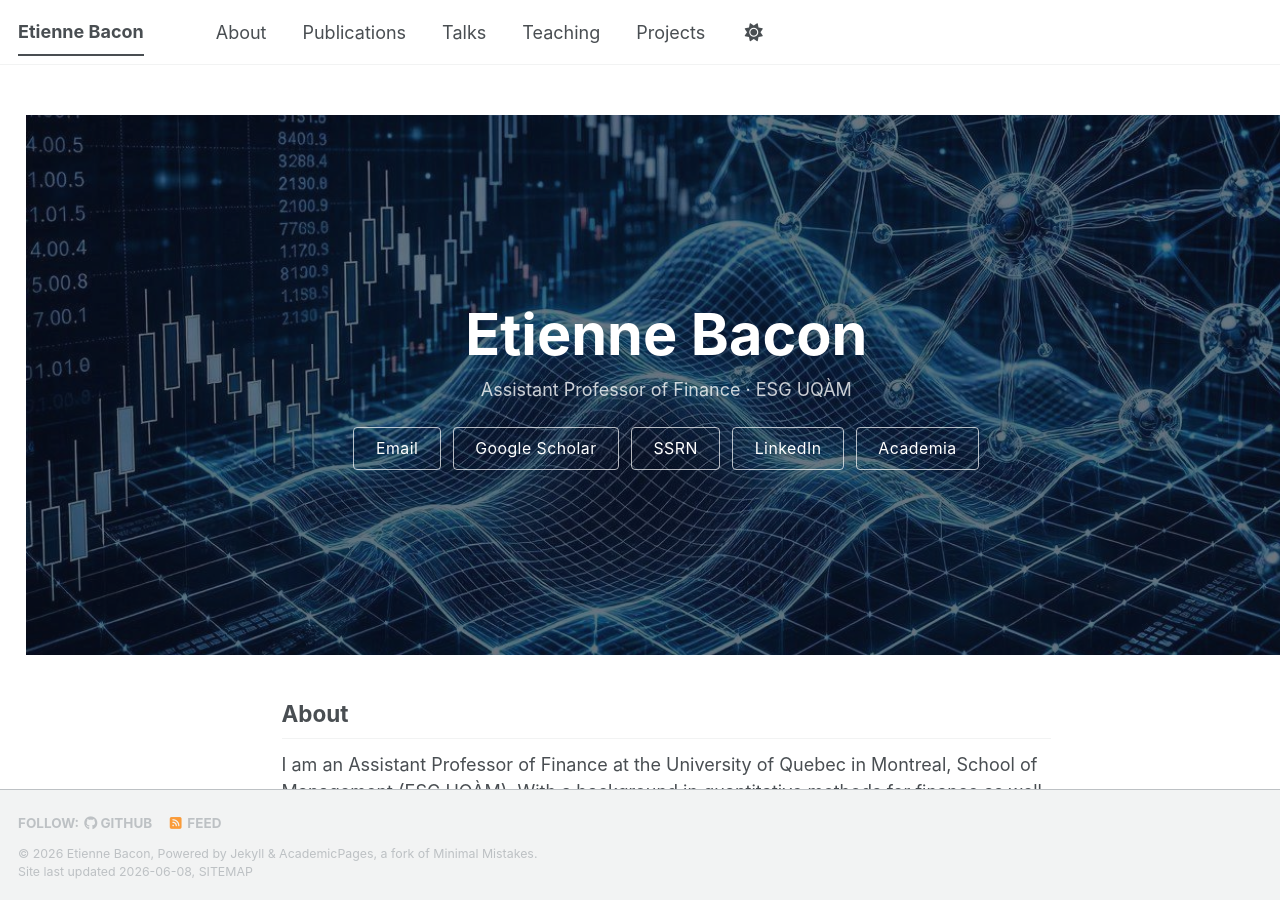
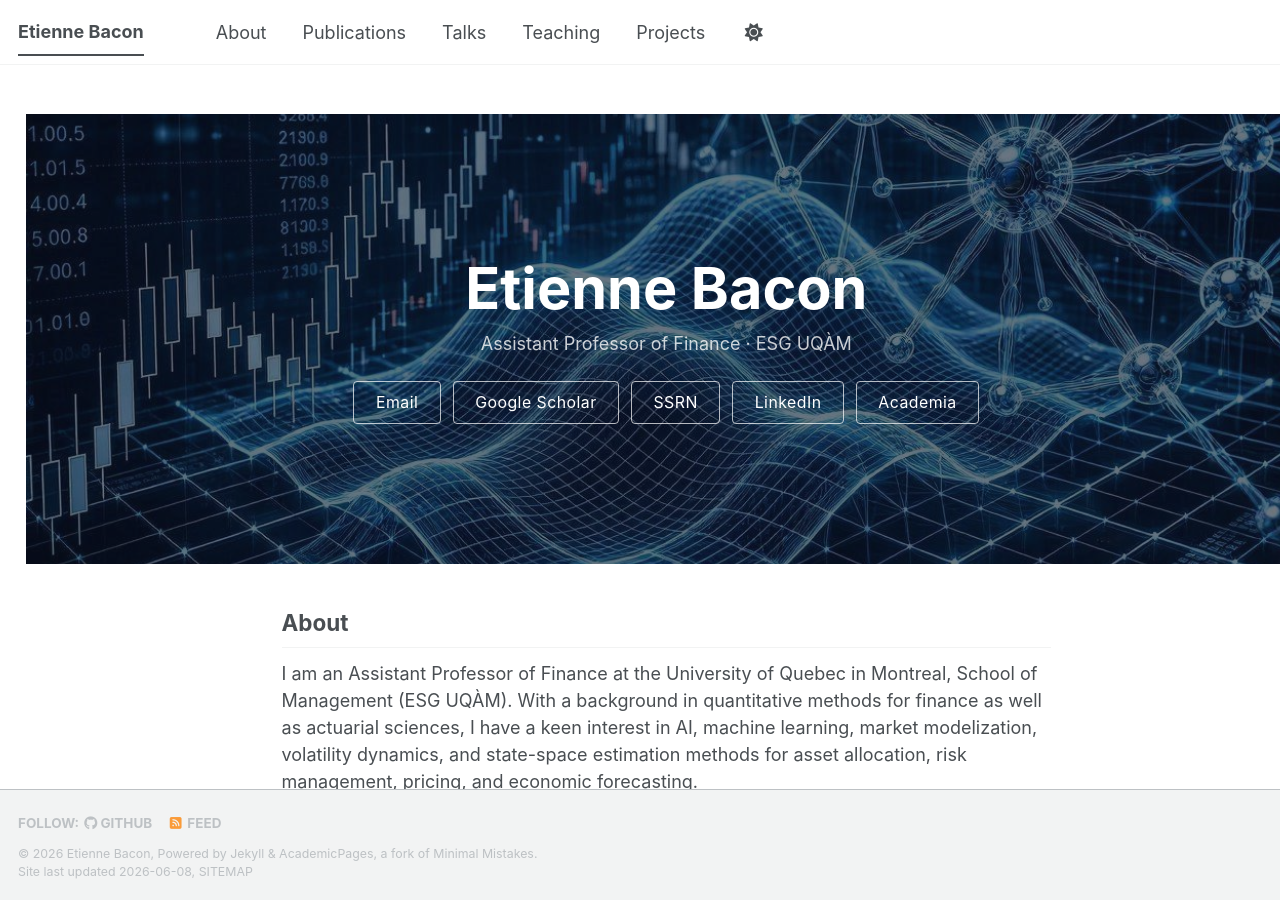
Before and after one commit to EtienneBacon/EtienneBacon.github.io, a Jekyll site: the page built from _pages/about.md, in a window 1280 px wide and 900 px high. Built offline with Jekyll 4.4.1, drawn with Linux system fonts in a browser that asks for light colours; a script bundle is joined from its source files by our own code; library files that are not in the unit come from our copies.

Commit message:
Update main.scss

```diff
--- a/assets/css/main.scss
+++ b/assets/css/main.scss
@@ -55,7 +55,7 @@
   position: relative;
   width: 100vw;
   margin-left: calc(-50vw + 50%);
-  min-height: 60vh;
+  min-height: 50vh;
   display: flex;
   align-items: center;
   justify-content: center;
@@ -64,6 +64,7 @@
   background-size: cover;
   background-position: center;
   color: #fff;
+  margin-top: -1px;
 }
 .hero-banner::before {
   content: '';
```
